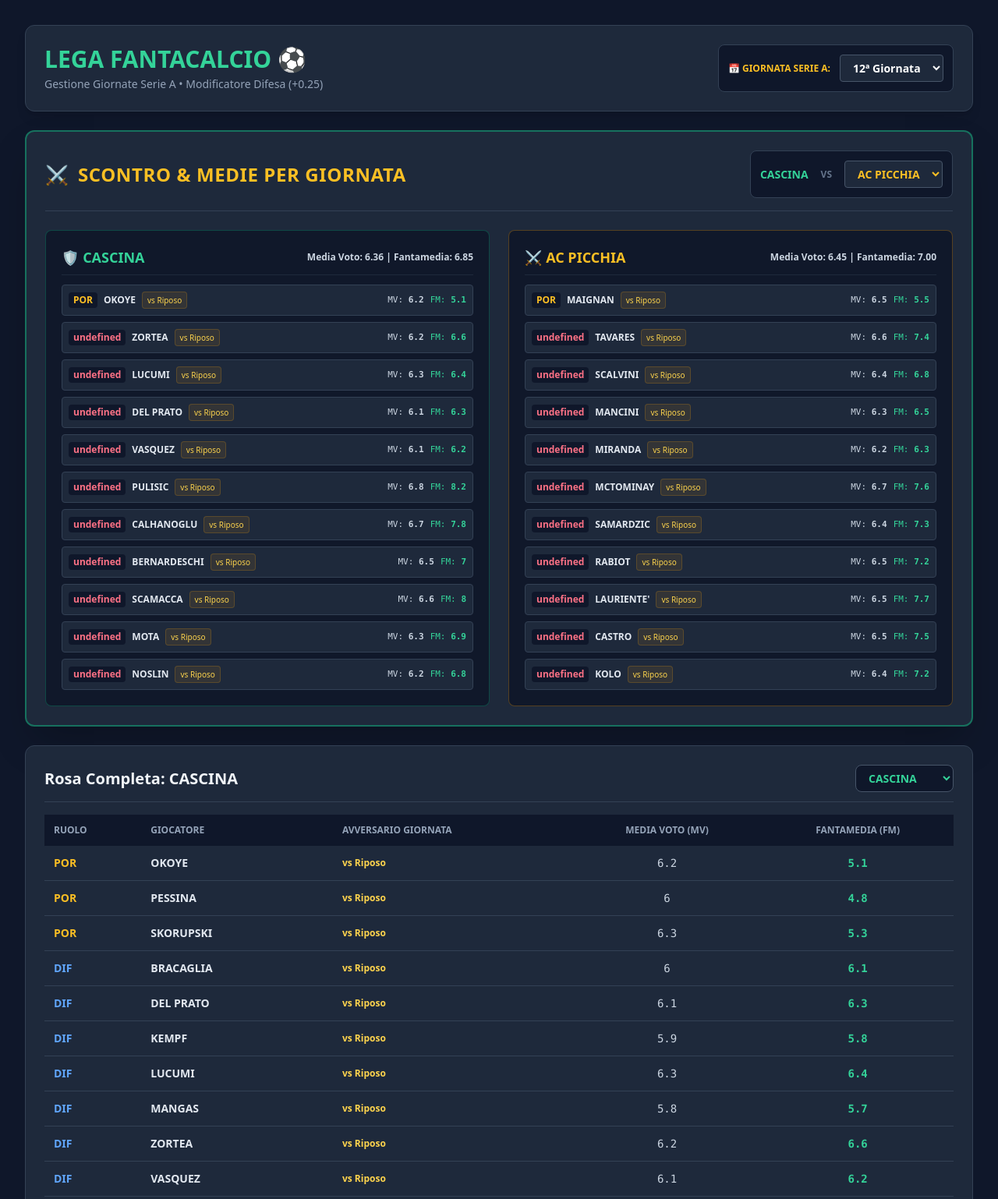
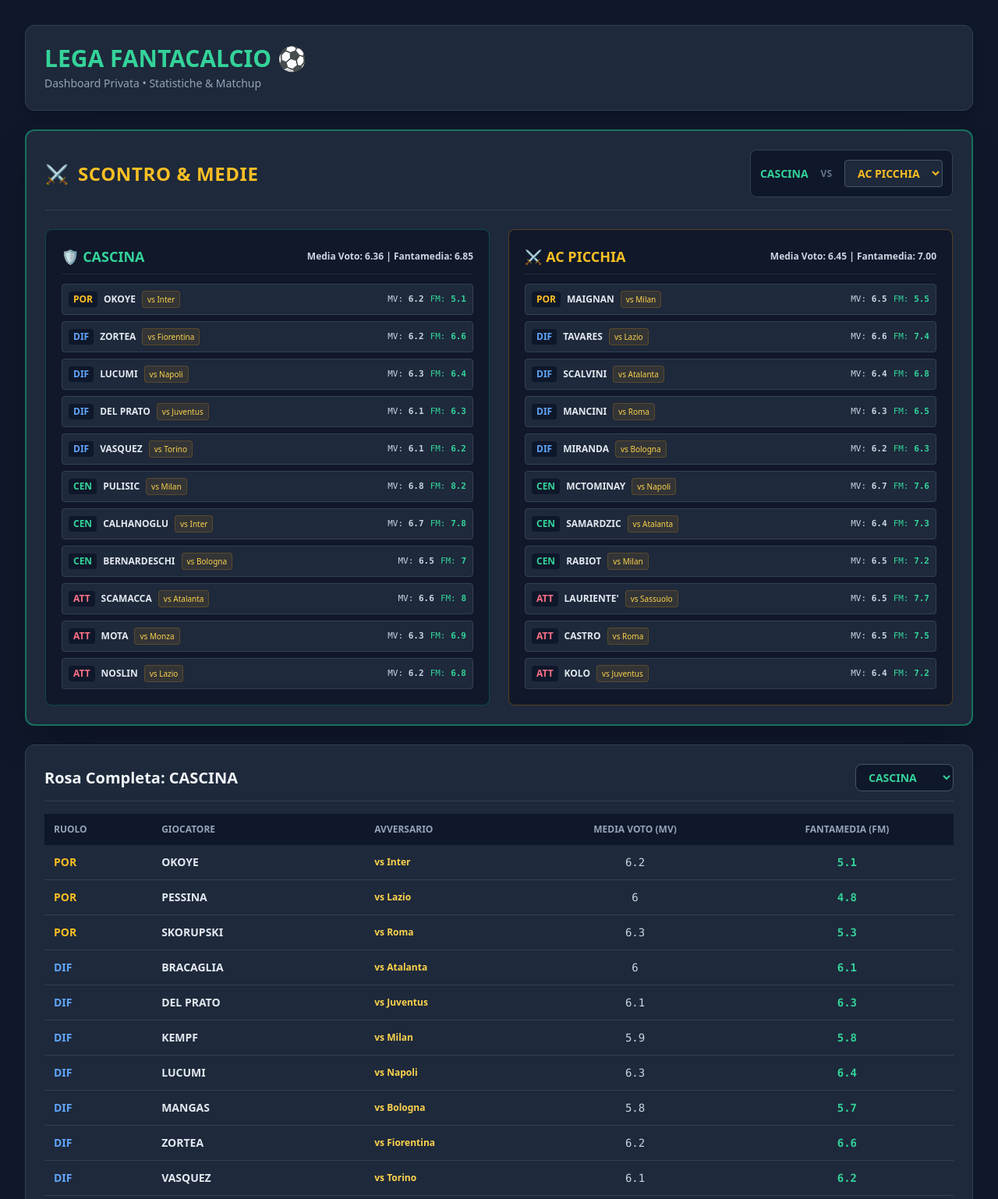
Before and after one commit to lorenzomiconi/fantacalcio, a plain HTML site: page index.html in a window 1280 px wide. Shown: the top 1538 px of the page at 78% size. Drawn offline with nearby package versions, Linux system fonts and the light colour scheme.

Commit message:
Update index.html

```diff
--- a/index.html
+++ b/index.html
@@ -3,7 +3,7 @@
 <head>
     <meta charset="UTF-8">
     <meta name="viewport" content="width=device-width, initial-scale=1.0">
-    <title>Dashboard Lega Fantacalcio - Selettore Giornate</title>
+    <title>Dashboard Lega Fantacalcio</title>
     <script src="https://cdn.tailwindcss.com"></script>
     <style>
         body { background-color: #0f172a; color: #f8fafc; font-family: system-ui, -apple-system, sans-serif; }
@@ -16,24 +16,16 @@
         <header class="flex flex-col md:flex-row justify-between items-center bg-slate-800 p-6 rounded-xl border border-slate-700 shadow-lg gap-4">
             <div>
                 <h1 class="text-3xl font-extrabold text-emerald-400">LEGA FANTACALCIO ⚽</h1>
-                <p class="text-slate-400 text-sm mt-1">Gestione Giornate Serie A • Modificatore Difesa (+0.25)</p>
-            </div>
-
-            <!-- SELETTORE GIORNATA SERIE A -->
-            <div class="flex items-center gap-3 bg-slate-900 p-3 rounded-lg border border-slate-700">
-                <label for="giornataSelect" class="text-xs font-bold text-amber-400 uppercase">📅 Giornata Serie A:</label>
-                <select id="giornataSelect" onchange="updateAll()" class="bg-slate-800 border border-slate-600 text-white font-bold text-sm py-1.5 px-3 rounded focus:outline-none">
-                    <!-- Popolato da 1 a 38 -->
-                </select>
+                <p class="text-slate-400 text-sm mt-1">Dashboard Privata • Statistiche & Matchup</p>
             </div>
         </header>
 
-        <!-- SEZIONE SCONTRO & MEDIE -->
+        <!-- SEZIONE SCONTRO -->
         <section class="bg-slate-800 p-6 rounded-xl border-2 border-emerald-500/50 shadow-2xl">
             <div class="flex flex-col md:flex-row justify-between items-center mb-6 pb-4 border-b border-slate-700 gap-4">
                 <div class="flex items-center gap-3">
                     <span class="text-2xl">⚔️</span>
-                    <h2 class="text-2xl font-black text-amber-400 uppercase tracking-wide">Scontro & Medie per Giornata</h2>
+                    <h2 class="text-2xl font-black text-amber-400 uppercase tracking-wide">Scontro & Medie</h2>
                 </div>
 
                 <div class="flex items-center gap-4 bg-slate-900 p-3 rounded-lg border border-slate-700">
@@ -45,7 +37,6 @@
             </div>
 
             <div class="grid grid-cols-1 md:grid-cols-2 gap-6">
-                <!-- CASCINA -->
                 <div class="bg-slate-900/90 p-5 rounded-lg border border-emerald-500/30 space-y-3">
                     <div class="flex justify-between items-center border-b border-slate-800 pb-2">
                         <h3 class="text-lg font-bold text-emerald-400">🛡️ CASCINA</h3>
@@ -54,7 +45,6 @@
                     <div id="cascinaMatchupLineup" class="space-y-2"></div>
                 </div>
 
-                <!-- AVVERSARIO -->
                 <div class="bg-slate-900/90 p-5 rounded-lg border border-amber-500/30 space-y-3">
                     <div class="flex justify-between items-center border-b border-slate-800 pb-2">
                         <h3 id="opponentMatchupTitle" class="text-lg font-bold text-amber-400">⚔️ AVVERSARIO</h3>
@@ -65,7 +55,7 @@
             </div>
         </section>
 
-        <!-- VISUALIZZATORE ROSE COMPLETE -->
+        <!-- VISUALIZZATORE ROSE -->
         <div class="bg-slate-800 p-6 rounded-xl border border-slate-700">
             <div class="flex justify-between items-center mb-4 border-b border-slate-700 pb-3">
                 <h2 id="teamTitle" class="text-xl font-bold text-slate-100">Rosa Squadra</h2>
@@ -78,7 +68,7 @@
                         <tr>
                             <th class="p-3">Ruolo</th>
                             <th class="p-3">Giocatore</th>
-                            <th class="p-3">Avversario Giornata</th>
+                            <th class="p-3">Avversario</th>
                             <th class="p-3 text-center">Media Voto (MV)</th>
                             <th class="p-3 text-center">Fantamedia (FM)</th>
                         </tr>
@@ -97,16 +87,6 @@
                 const response = await fetch('data.json');
                 leagueData = await response.json();
 
-                // Popola selettore giornate (1 a 38)
-                const giornataSelect = document.getElementById('giornataSelect');
-                for (let i = 1; i <= 38; i++) {
-                    const opt = document.createElement('option');
-                    opt.value = i;
-                    opt.textContent = `${i}ª Giornata`;
-                    if (i === 12) opt.selected = true; // Default 12ª giornata (21 novembre)
-                    giornataSelect.appendChild(opt);
-                }
-
                 const teamSelect = document.getElementById('teamSelect');
                 const opponentSelect = document.getElementById('opponentSelect');
 
@@ -122,29 +102,28 @@
                     }
                 });
 
-                updateAll();
+                renderMatchup();
+                renderTeam();
             } catch (e) {
                 console.error("Errore caricamento dati:", e);
             }
         }
 
-        function updateAll() {
-            renderMatchup();
-            renderTeam();
-        }
-
-        function getBest11(teamKey, giornata) {
+        function getBest11(teamKey) {
             const team = leagueData[teamKey];
             if (!team) return [];
 
-            const getAvv = (p) => p.avversarie && p.avversarie[giornata] ? p.avversarie[giornata] : "Riposo";
+            const por = team.por[0] || {name: "N/D", mv: 6.0, fm: 5.0, avv: "-"};
+            const dif = [...team.dif].sort((a,b) => b.fm - a.fm).slice(0, 4);
+            const cen = [...team.cen].sort((a,b) => b.fm - a.fm).slice(0, 3);
+            const att = [...team.att].sort((a,b) => b.fm - a.fm).slice(0, 3);
 
-            const por = team.por[0] ? { ...team.por[0], avversario: getAvv(team.por[0]) } : {name: "N/D", mv: 6.0, fm: 5.0, avversario: "-"};
-            const dif = [...team.dif].sort((a,b) => b.fm - a.fm).slice(0, 4).map(p => ({ ...p, avversario: getAvv(p) }));
-            const cen = [...team.cen].sort((a,b) => b.fm - a.fm).slice(0, 3).map(p => ({ ...p, avversario: getAvv(p) }));
-            const att = [...team.att].sort((a,b) => b.fm - a.fm).slice(0, 3).map(p => ({ ...p, avversario: getAvv(p) }));
-
-            return [{ role: 'POR', ...por }, ...dif, ...cen, ...att];
+            return [
+                { role: 'POR', ...por },
+                ...dif.map(p => ({ role: 'DIF', ...p })),
+                ...cen.map(p => ({ role: 'CEN', ...p })),
+                ...att.map(p => ({ role: 'ATT', ...p }))
+            ];
         }
 
         function calculateAverages(lineup) {
@@ -158,12 +137,11 @@
         }
 
         function renderMatchup() {
-            const giornata = document.getElementById('giornataSelect').value;
             const oppName = document.getElementById('opponentSelect').value;
             document.getElementById('opponentMatchupTitle').textContent = `⚔️ ${oppName}`;
 
-            const cascinaLineup = getBest11("CASCINA", giornata);
-            const opponentLineup = getBest11(oppName, giornata);
+            const cascinaLineup = getBest11("CASCINA");
+            const opponentLineup = getBest11(oppName);
 
             const cAvg = calculateAverages(cascinaLineup);
             const oAvg = calculateAverages(opponentLineup);
@@ -183,11 +161,11 @@
                                 p.role === 'POR' ? 'text-amber-400' : p.role === 'DIF' ? 'text-blue-400' : p.role === 'CEN' ? 'text-emerald-400' : 'text-rose-400'
                             }">${p.role}</span>
                             <span class="font-semibold text-slate-200">${p.name}</span>
-                            <span class="text-amber-300 text-[10px] bg-amber-500/10 px-1.5 py-0.5 rounded border border-amber-500/20">vs ${p.avversario}</span>
+                            <span class="text-amber-300 text-[10px] bg-amber-500/10 px-1.5 py-0.5 rounded border border-amber-500/20">vs ${p.avv || '-'}</span>
                         </div>
                         <div class="flex gap-2 font-mono text-[11px]">
-                            <span class="text-slate-300">MV: <b>${p.mv}</b></span>
-                            <span class="text-emerald-400">FM: <b>${p.fm}</b></span>
+                            <span class="text-slate-300">MV: <b>${p.mv || 6.0}</b></span>
+                            <span class="text-emerald-400">FM: <b>${p.fm || 6.0}</b></span>
                         </div>
                     `;
                     container.appendChild(div);
@@ -199,7 +177,6 @@
         }
 
         function renderTeam() {
-            const giornata = document.getElementById('giornataSelect').value;
             const teamName = document.getElementById('teamSelect').value;
             const team = leagueData[teamName];
             if (!team) return;
@@ -217,15 +194,14 @@
 
             categories.forEach(cat => {
                 cat.list.forEach(player => {
-                    const avv = player.avversarie && player.avversarie[giornata] ? player.avversarie[giornata] : "Riposo";
                     const tr = document.createElement('tr');
                     tr.className = "hover:bg-slate-700/50 transition";
                     tr.innerHTML = `
                         <td class="p-3 ${cat.color}">${cat.role}</td>
                         <td class="p-3 font-semibold text-slate-200">${player.name}</td>
-                        <td class="p-3 text-amber-300 text-xs font-semibold">vs ${avv}</td>
-                        <td class="p-3 text-center text-slate-300 font-mono">${player.mv}</td>
-                        <td class="p-3 text-center text-emerald-400 font-mono font-bold">${player.fm}</td>
+                        <td class="p-3 text-amber-300 text-xs font-semibold">vs ${player.avv || '-'}</td>
+                        <td class="p-3 text-center text-slate-300 font-mono">${player.mv || 6.0}</td>
+                        <td class="p-3 text-center text-emerald-400 font-mono font-bold">${player.fm || 6.0}</td>
                     `;
                     tbody.appendChild(tr);
                 });
```
